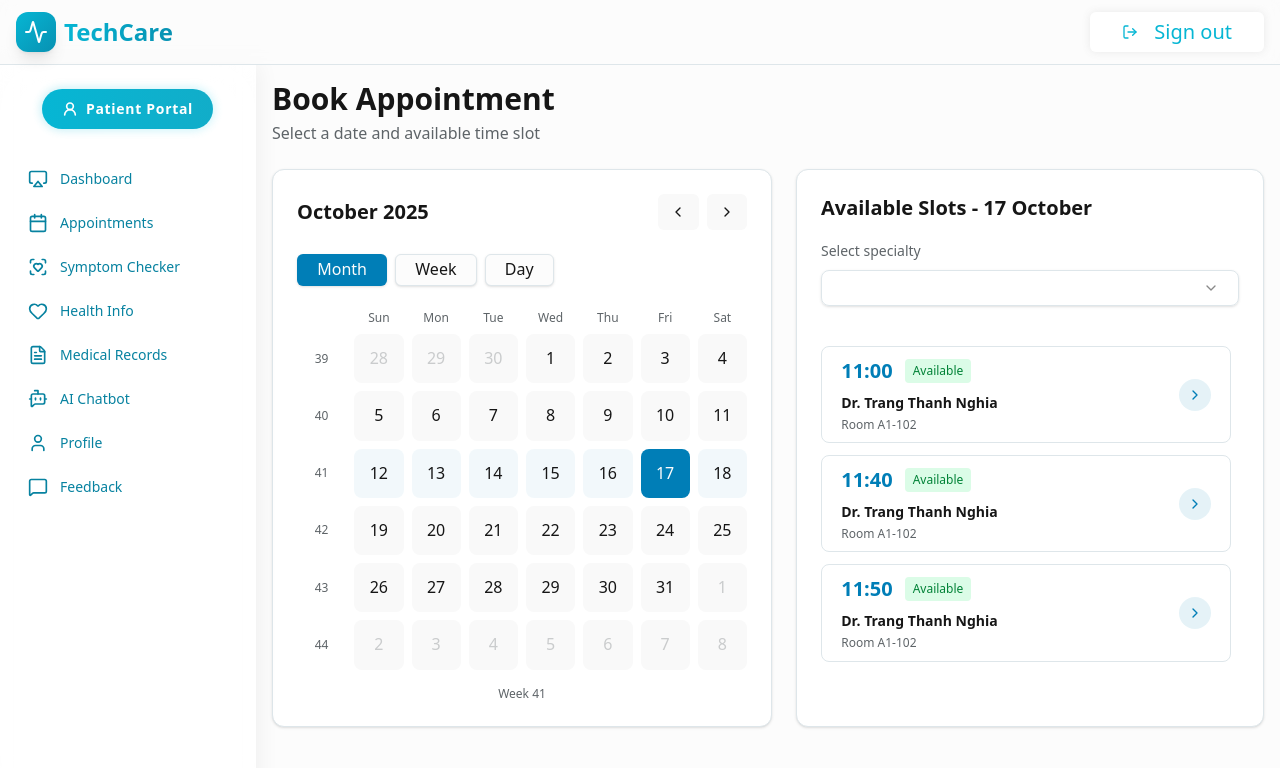
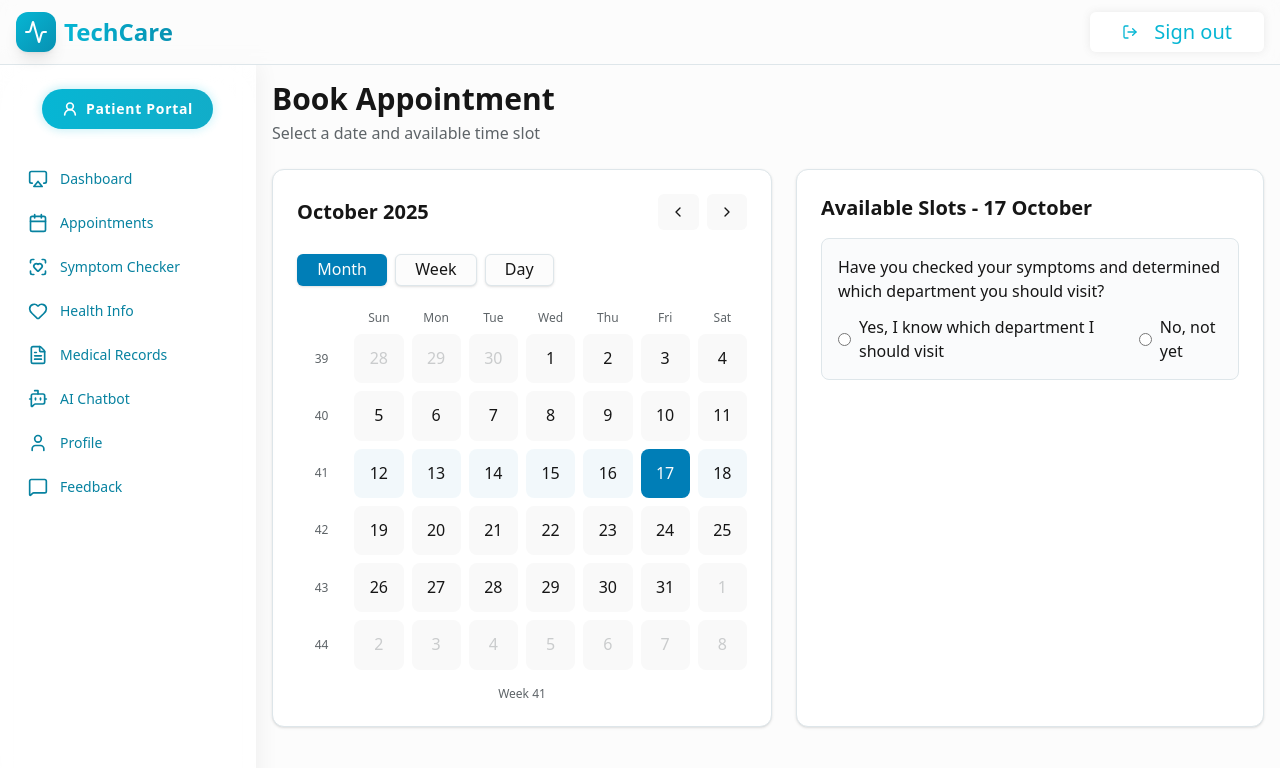
Before and after one commit to baondg/TechCare, a React app in the folder frontend/: page /patient/appointments/book-appointment in a window 1280 px wide. Shown: the top 768 px of the page. Built offline with nearby package versions, Linux system fonts and the light colour scheme; the HTML template or start-up script is replaced by a standard one.

Commit message:
Frontend (#13)
* Add admin portal

* update symptom checker page

* enhanced UI

* fix symtom checker page

* Upgrade UI

* fix symptom checker and appointment pages

---------

Co-authored-by: Đỗ Bảo <135400409+baondg@users.noreply.github.com>

```diff
--- a/frontend/src/App.css
+++ b/frontend/src/App.css
@@ -121,9 +121,8 @@
     @apply border-border outline-ring/50;
   }
   body {
-    @apply bg-background text-foreground;
+    @apply bg-background text-foreground overflow-y-scroll;
   }
-
   .network-bg {
         position: fixed;
         inset: 0;
--- a/frontend/src/patient/appointments/book-appointment.tsx
+++ b/frontend/src/patient/appointments/book-appointment.tsx
@@ -37,6 +37,7 @@ export default function BookAppointmentPage() {
     { value: "orthopedics", label: "Orthopedics" },
   ]
   const [selectedDiseaseGroup, setSelectedDiseaseGroup] = useState<string | null>(null)
+  const [checkedSymptom, setCheckedSymptom] = useState<"yes" | "no" | null>(null)
 
   // Mock time slots data
   const timeSlots: TimeSlot[] = [
@@ -130,6 +131,10 @@ export default function BookAppointmentPage() {
   for (let i = 0; i < days.length; i += 7) {
     weeks.push(days.slice(i, i + 7))
   }
+
+  const filteredSlots = timeSlots.filter(
+    slot => slot.department.toLowerCase() === selectedDepartment.toLowerCase()
+  )
 
   return (
     <PatientLayout>
@@ -238,37 +243,83 @@ export default function BookAppointmentPage() {
 
           {/* Time Slots Section - Right Side */}
           <Card className="flex-1 p-6 flex flex-col">
-            <div className="mb-4">
+            <div className="mb-6">
               <h3 className="text-xl font-semibold mb-4">
                 Available Slots - {selectedDate} {currentDate.toLocaleString("en-US", { month: "long" })}
               </h3>
 
-              {/* Step 1: Disease Group Selector */}
+              {/* ❗ NEW — Question */}
+              <div className="mb-6 p-4 border rounded-lg bg-muted/40">
+                <p className="font-medium mb-3">
+                  Have you checked your symptoms and determined which department you should visit?
+                </p>
+
+                <div className="flex items-center gap-6">
+                  <label className="flex items-center gap-2 cursor-pointer">
+                    <input
+                      type="radio"
+                      name="checkedSymptom"
+                      value="yes"
+                      checked={checkedSymptom === "yes"}
+                      onChange={() => {
+                        setCheckedSymptom("yes")
+                        setSelectedDepartment("")
+                      }}
+                    />
+                    <span>Yes, I know which department I should visit</span>
+                  </label>
+
+                  <label className="flex items-center gap-2 cursor-pointer">
+                    <input
+                      type="radio"
+                      name="checkedSymptom"
+                      value="no"
+                      checked={checkedSymptom === "no"}
+                      onChange={() => {
+                        setCheckedSymptom("no")
+                        setSelectedDepartment("outpatinent") // auto chọn tổng quát
+                      }}
+                    />
+                    <span>No, not yet</span>
+                  </label>
+                </div>
+              </div>
+
+              {/* ❗ NEW — Dropdown chọn khoa phụ thuộc radio */}
+              {checkedSymptom !== null && (
                 <div className="mb-6">
-                <label className="text-sm font-medium text-muted-foreground">
-                  Select specialty
-                </label>
+
                   <Select
                     value={selectedDepartment}
-                  onValueChange={(value) => {
-                    setSelectedDepartment(value)
-                  }}
+                    onValueChange={(value) => setSelectedDepartment(value)}
                   >
                     <SelectTrigger className="w-full mt-2">
                       <SelectValue placeholder="Select specialty" />
                     </SelectTrigger>
+
                     <SelectContent className="max-h-96">
-                    {specialtyGroups.map((group) => (
+
+                      {/* Nếu người dùng chọn "Chưa" → chỉ hiển thị OPD */}
+                      {checkedSymptom === "no" && (
+                        <SelectItem value="outpatinent">Outpatient Department</SelectItem>
+                      )}
+
+                      {/* Nếu chọn "Có" → hiển thị toàn bộ */}
+                      {checkedSymptom === "yes" &&
+                        specialtyGroups.map((group) => (
                           <SelectItem key={group.value} value={group.value}>
                             {group.label}
                           </SelectItem>
-                    ))}
+                        ))
+                      }
+
                     </SelectContent>
                   </Select>
                 </div>
-            </div>
+              )}
 
-            {/* Scrollable Time Slots List */}
+              {/* Timeslot */}
+              {checkedSymptom !== null && selectedDepartment !== "" && (
                 <div className="flex-1 overflow-y-auto pr-2">
                   <div className="space-y-3">
                     {timeSlots.filter((slot) => {
@@ -324,6 +375,8 @@ export default function BookAppointmentPage() {
                       </button>
                     ))}
                   </div>
+                </div>
+              )}
             </div>
           </Card>
         </div>
--- a/frontend/src/patient/symptomchecker.tsx
+++ b/frontend/src/patient/symptomchecker.tsx
@@ -119,20 +119,66 @@ export default function SymptomChecker() {
 
   return (
     <PatientLayout>
-      <div className="space-y-8 max-w-4xl mx-auto">
+      <div className="space-y-8 max-w-6xl">
         {/* Header */}
-        <div className="text-center">
-          <h2 className="text-4xl font-bold flex items-center justify-center gap-3">
-            <Activity className="h-10 w-10 text-primary" />
-            AI Symptom Checker
-          </h2>
+        <div className="flex items-center justify-between w-full">
+          {/* Header Left */}
+          <div>
+            <h2 className="text-3xl font-bold text-gray-900">Symptom checker</h2>
             <p className="text-muted-foreground mt-3 text-lg">
               Tap on any symptom you're experiencing
             </p>
           </div>
 
+          {/* Buttons Right */}
+          <div className="flex gap-4">
+            <Button
+              size="lg"
+              onClick={handleAnalyze}
+              disabled={selectedSymptoms.length === 0 || isAnalyzing}
+              className="min-w-56 text-lg py-5"
+            >
+              {isAnalyzing ? "Analyzing..." : `Analyze (${selectedSymptoms.length} symptoms)`}
+            </Button>
+
+            {selectedSymptoms.length > 0 && (
+              <Button size="lg" variant="outline" onClick={() => setSelectedSymptoms([])}>
+                Clear All
+              </Button>
+            )}
+          </div>
+        </div>
+
+
+
+
+        <div className="grid grid-cols-2 max-w-full gap-6">
+        {/* Symptom Grid */}
+          <Card>
+            <CardHeader>
+              <CardTitle>Select Your Symptoms</CardTitle>
+            </CardHeader>
+            <CardContent>
+              <div className="grid grid-cols-2 md:grid-cols-3 lg:grid-cols-4 gap-4">
+                {commonSymptoms.map((symptom) => {
+                  const isSelected = selectedSymptoms.some(s => s.name === symptom)
+                  return (
+                    <Button
+                      key={symptom}
+                      variant={isSelected ? "default" : "outline"}
+                      className={`h-12 text-lg font-medium transition-all ${isSelected ? "ring-4 ring-primary/30" : ""}`}
+                      onClick={() => openDialog(symptom)}
+                    >
+                      {symptom}
+                    </Button>
+                  )
+                })}
+              </div>
+            </CardContent>
+          </Card>
+
+          <div className="space-y-6">
             {/* Selected Symptoms */}
-        {selectedSymptoms.length > 0 && (
             <Card className="border-2 border-primary/20">
                 <CardHeader>
                   <CardTitle className="flex items-center gap-2">
@@ -140,6 +186,7 @@ export default function SymptomChecker() {
                     Your Symptoms ({selectedSymptoms.length})
                   </CardTitle>
                 </CardHeader>
+              {selectedSymptoms.length > 0 && (
                 <CardContent>
                   <div className="flex flex-wrap gap-3">
                     {selectedSymptoms.map((s) => {
@@ -163,76 +210,52 @@ export default function SymptomChecker() {
                     })}
                   </div>
                 </CardContent>
+              )}
             </Card>
-        )}
-
-        {/* Symptom Grid */}
-        <Card>
-          <CardHeader>
-            <CardTitle>Select Your Symptoms</CardTitle>
-            <CardDescription>Click any symptom you have</CardDescription>
-          </CardHeader>
-          <CardContent>
-            <div className="grid grid-cols-2 md:grid-cols-3 lg:grid-cols-4 gap-4">
-              {commonSymptoms.map((symptom) => {
-                const isSelected = selectedSymptoms.some(s => s.name === symptom)
-                return (
-                  <Button
-                    key={symptom}
-                    variant={isSelected ? "default" : "outline"}
-                    className={`h-24 text-lg font-medium transition-all ${isSelected ? "ring-4 ring-primary/30" : ""}`}
-                    onClick={() => openDialog(symptom)}
-                  >
-                    {symptom}
-                  </Button>
-                )
-              })}
-            </div>
-          </CardContent>
-        </Card>
-
-        {/* Action */}
-        <div className="flex justify-center gap-6">
-          <Button
-            size="lg"
-            onClick={handleAnalyze}
-            disabled={selectedSymptoms.length === 0 || isAnalyzing}
-            className="min-w-64 text-lg py-6"
-          >
-            {isAnalyzing ? "Analyzing..." : `Analyze (${selectedSymptoms.length} symptoms)`}
-          </Button>
-          {selectedSymptoms.length > 0 && (
-            <Button size="lg" variant="outline" onClick={() => setSelectedSymptoms([])}>
-              Clear All
-            </Button>
-          )}
-        </div>
 
             {/* Results */}
             {results.length > 0 && (
-          <div className="space-y-6">
+              <>
                 <Alert className="border-red-300 bg-red-50">
                   <AlertCircle className="h-6 w-6 text-red-600" />
-              <AlertDescription className="text-red-900 font-medium text-lg">
+                  <AlertDescription className="text-red-900 font-medium text-md">
                     This is not a medical diagnosis. Please consult a doctor for accurate assessment.
                   </AlertDescription>
                 </Alert>
+
                 {results.map((r, i) => (
-              <Card key={i} className={`border-2 ${r.severity === "high" ? "border-red-400 bg-red-50" : "border-amber-300"}`}>
+                  <Card
+                    key={i}
+                    className={`border-2 ${
+                      r.severity === "high"
+                        ? "border-red-400 bg-red-50"
+                        : "border-amber-300"
+                    }`}
+                  >
                     <CardHeader>
-                  <CardTitle className="text-2xl flex items-center gap-3">
-                    {r.severity === "high" ? <AlertCircle className="h-8 w-8 text-red-600" /> : null}
+                      <CardTitle className="text-xl flex items-center gap-3">
+                        {r.severity === "high" && (
+                          <AlertCircle className="h-8 w-8 text-red-600" />
+                        )}
                         {r.condition}
                       </CardTitle>
                     </CardHeader>
-                <CardContent className="space-y-3 text-lg">
-                  <p><strong>Recommendation:</strong> {r.recommendation}</p>
+                    <CardContent className="space-y-3 text-md">
+                      <p>
+                        <strong>Recommendation:</strong> {r.recommendation}
+                      </p>
                       <p>{r.details}</p>
                     </CardContent>
                   </Card>
                 ))}
+              </>
+            )}
           </div>
-        )}
+        </div>
+
+
+
+
 
         {/* Dialog chọn mức độ + thời gian */}
         <Dialog open={dialogOpen} onOpenChange={setDialogOpen}>
```
Lines whose indentation alone changed are shown as unchanged.
